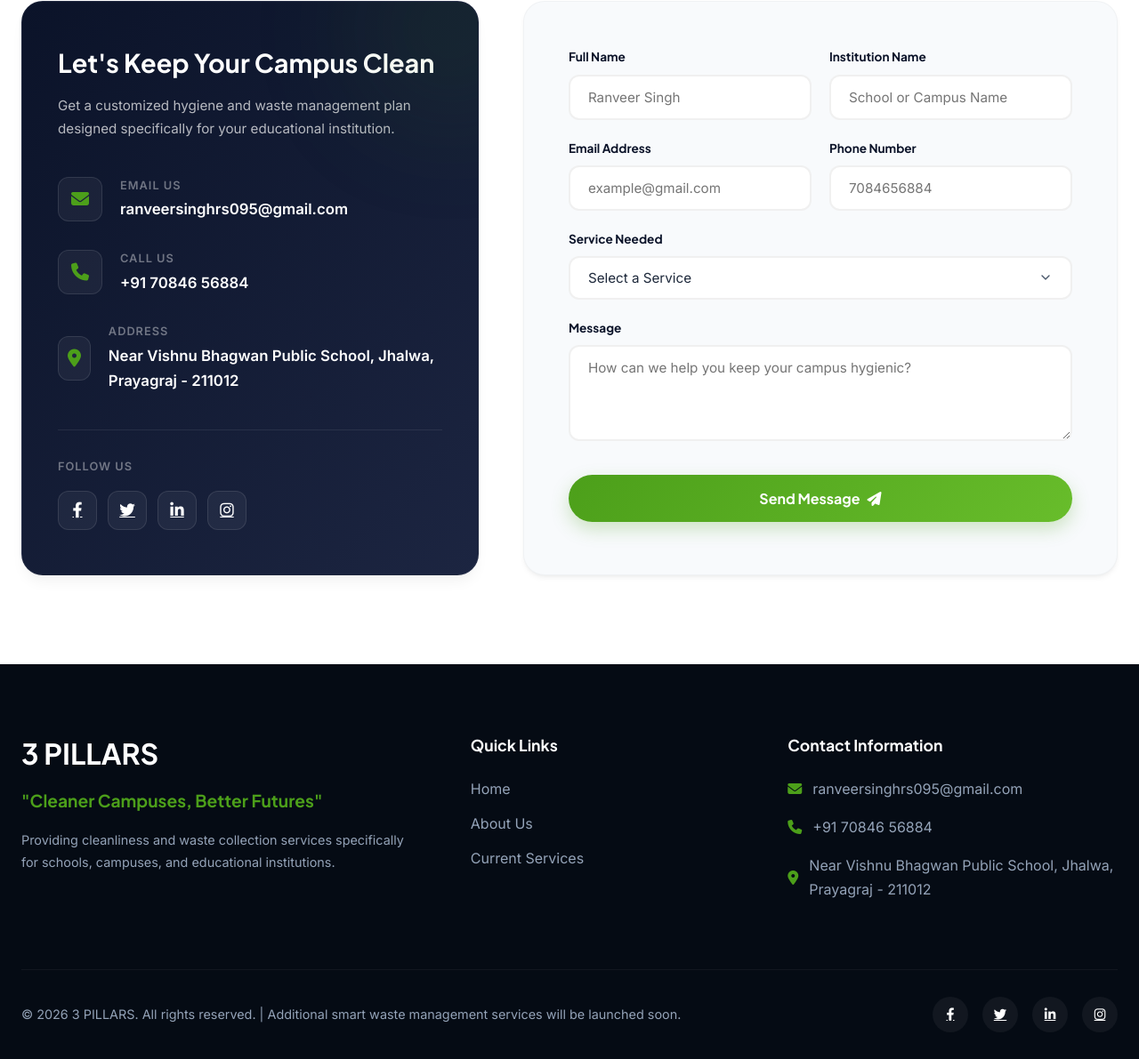
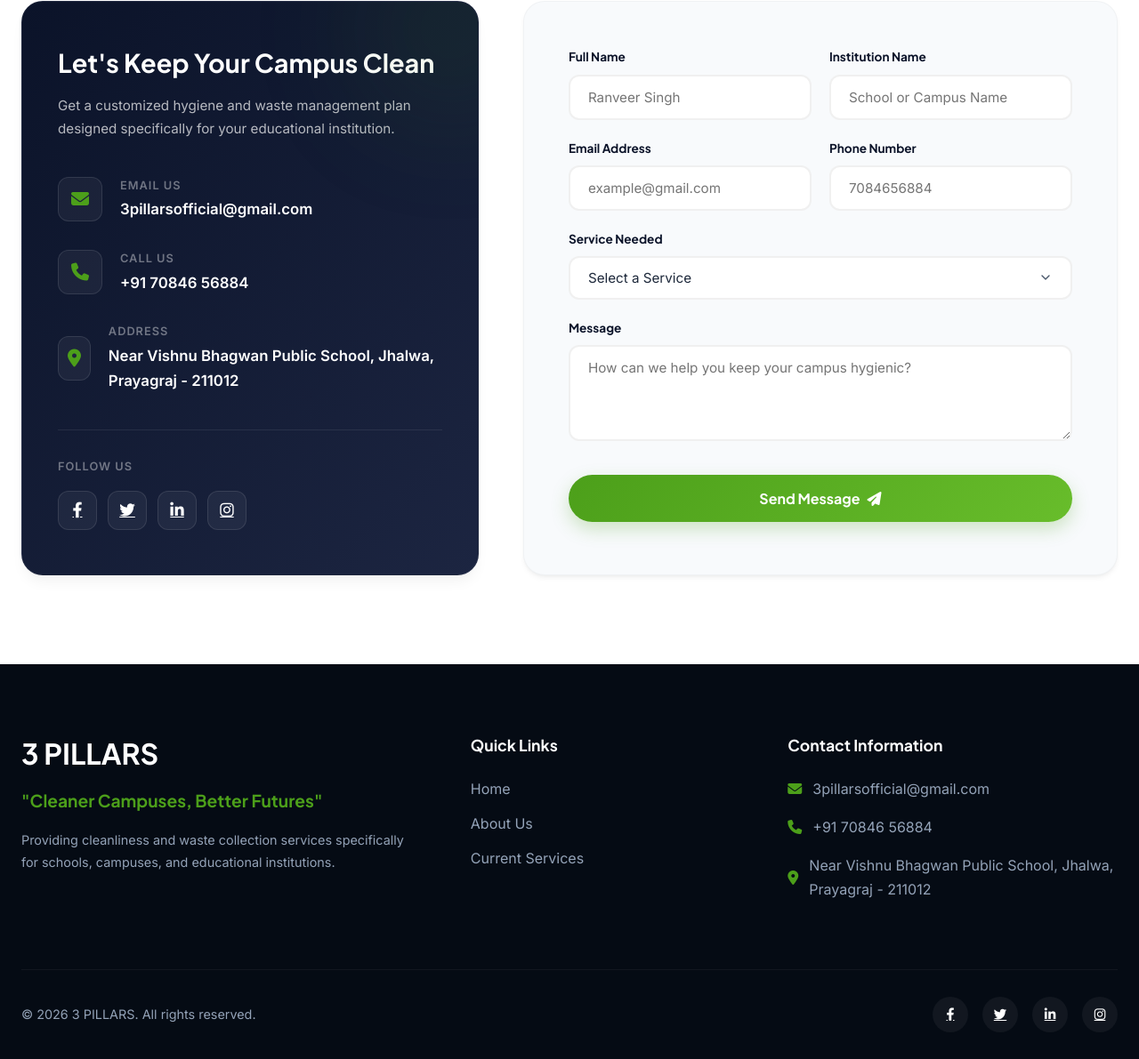
Before and after one commit to yuvi007yuvi/3-PILLERS, a plain HTML site: page index.html in a window 1280 px wide. Shown: the part 6771-7962 px from the top of the page at 89% size. Drawn offline with Linux system fonts and the light colour scheme.

Commit message:
Update index.html

```diff
--- a/index.html
+++ b/index.html
@@ -398,7 +398,7 @@
                             </div>
                             <div class="info-text">
                                 <span>Email Us</span>
-                                <a href="mailto:ranveersinghrs095@gmail.com">ranveersinghrs095@gmail.com</a>
+                                <a href="mailto:3pillarsofficial@gmail.com">3pillarsofficial@gmail.com</a>
                             </div>
                         </div>
                         <div class="info-item">
@@ -435,7 +435,7 @@
                 <div class="contact-form-card">
                     <form id="contactForm" method="POST">
                         <!-- Web3Forms Access Key -->
-                        <input type="hidden" name="access_key" value="04f5a333-384c-4273-9c08-743ac4df7dd8">
+                        <input type="hidden" name="access_key" value="3f776809-631f-4993-81c4-c45a82517e6f">
 
                         <!-- Anti-spam Honeypot field (optional, for web3forms) -->
                         <input type="checkbox" name="botcheck" class="hidden" style="display: none;">
@@ -524,13 +524,13 @@
                 </div>
                 <div class="footer-contact">
                     <h3>Contact Information</h3>
-                    <p><i class="fas fa-envelope"></i> <a href="mailto:ranveersinghrs095@gmail.com">ranveersinghrs095@gmail.com</a></p>
+                    <p><i class="fas fa-envelope"></i> <a href="mailto:3pillarsofficial@gmail.com">3pillarsofficial@gmail.com</a></p>
                     <p><i class="fas fa-phone"></i> <a href="tel:+917084656884">+91 70846 56884</a></p>
                     <p><i class="fas fa-location-dot"></i> Near Vishnu Bhagwan Public School, Jhalwa, Prayagraj - 211012</p>
                 </div>
             </div>
             <div class="footer-bottom">
-                <p>&copy; 2026 3 PILLARS. All rights reserved. | Additional smart waste management services will be launched soon.</p>
+                <p>&copy; 2026 3 PILLARS. All rights reserved.</p>
                 <div class="footer-socials">
                     <a href="#"><i class="fab fa-facebook-f"></i></a>
                     <a href="#"><i class="fab fa-twitter"></i></a>
```
